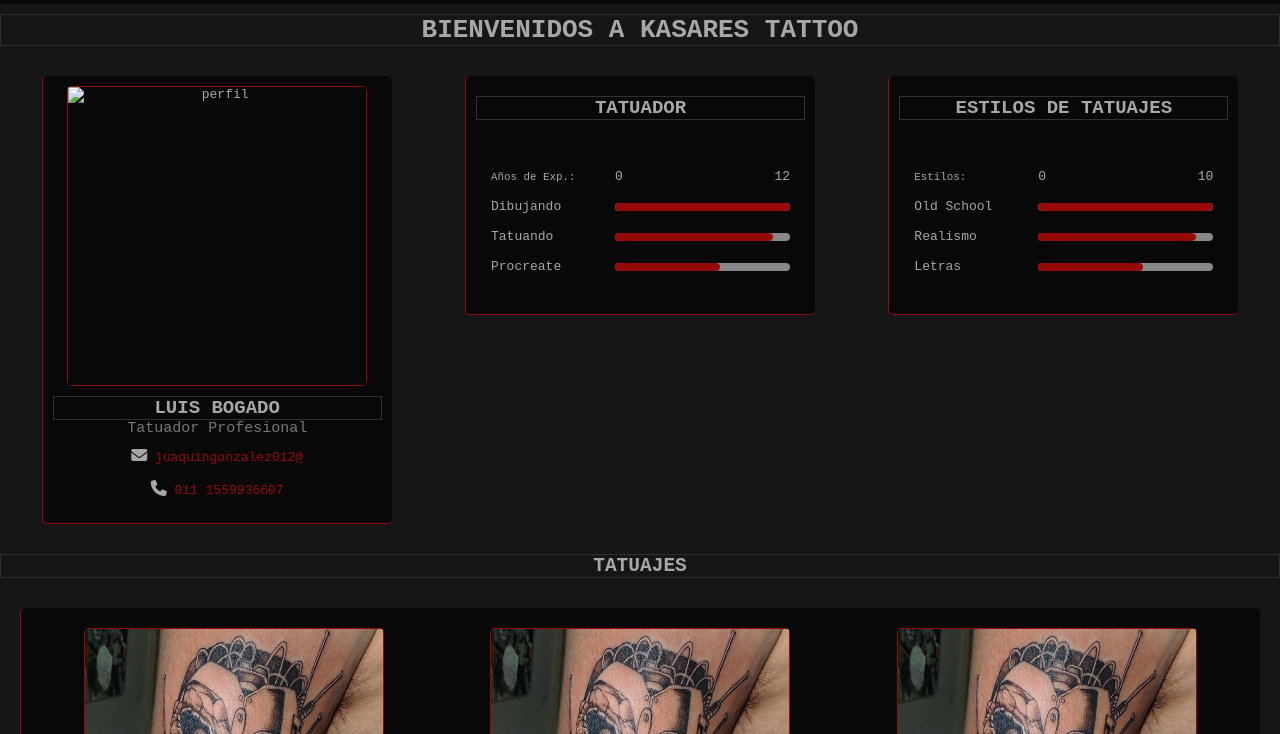
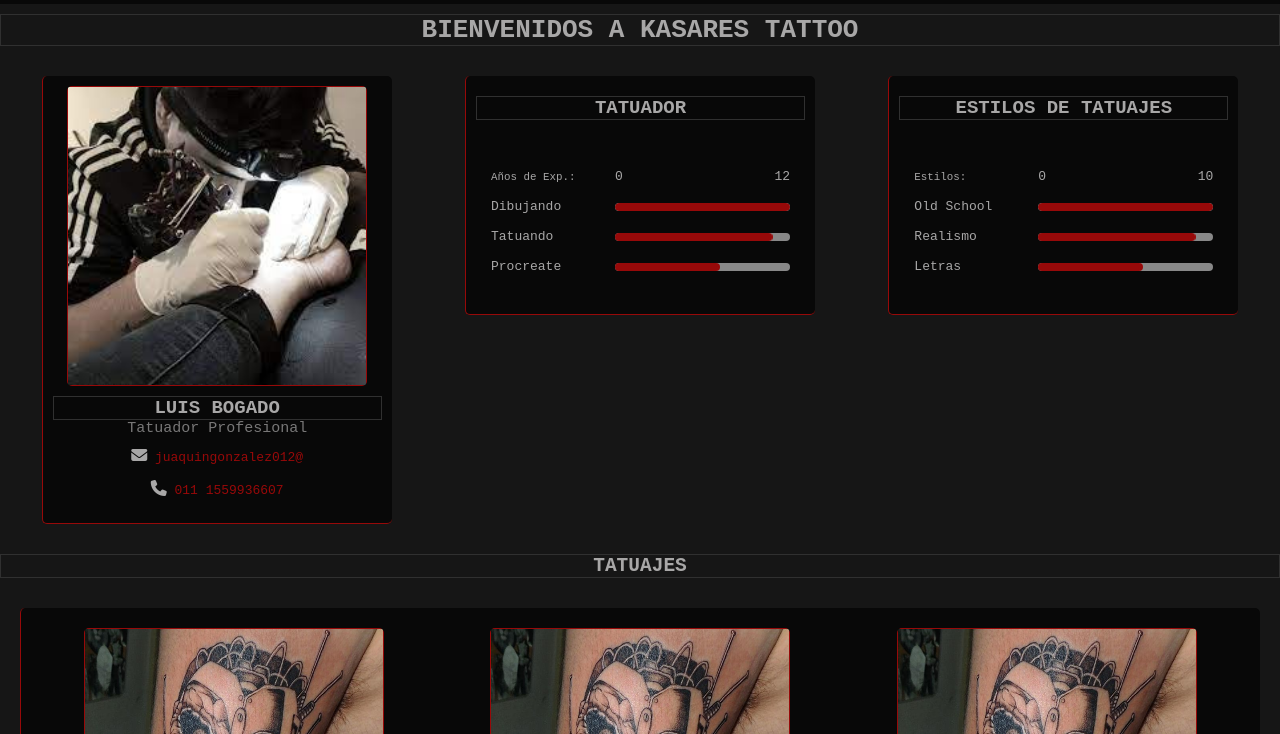
Before and after one commit to juakolp25/navbar-one, a plain HTML site: page index.html in a window 1280 px wide. Shown: the part 66-800 px from the top of the page. Drawn offline with Linux system fonts and the light colour scheme.

Commit message:
photo-porfile_add

```diff
--- a/index.html
+++ b/index.html
@@ -66,7 +66,7 @@
             <div class="container-date">
                 <section class="card">
                     <div class="card_img-container">
-                        <img src="" alt="perfil">
+                        <img src="Imagenes/kasares.jpg" alt="perfil">
                     </div>
                     <div class="card_header">
                         <h2 class="card_titulo no-margin">Luis Bogado</h2>
```
